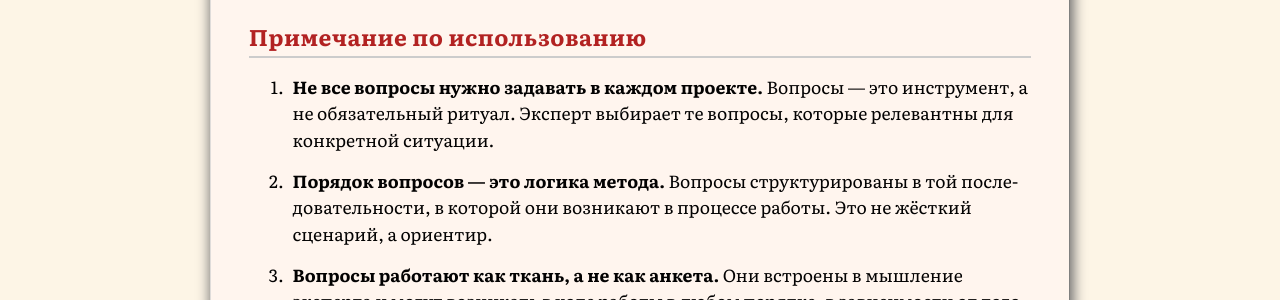
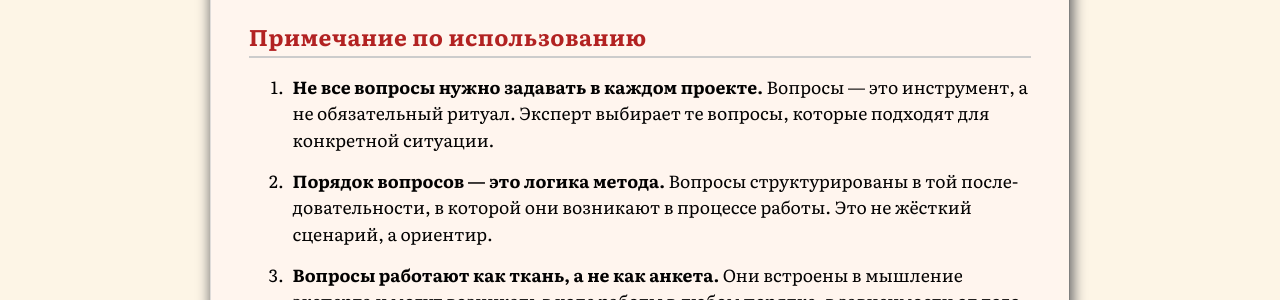
Before and after one commit to SergSi/land-use-art, a Jekyll site: the page built from _posts/2026-01-05-method.md, in a window 1280 px wide and 900 px high, scrolled down 45280 px. Shown: the part 187-487 px from the top of the window. Built offline with Jekyll 4.4.1, drawn with Linux system fonts in a browser that asks for light colours; some web fonts are replaced.

Commit message:
Update 2026-01-05-method.md

```diff
--- a/_posts/2026-01-05-method.md
+++ b/_posts/2026-01-05-method.md
@@ -1763,7 +1763,7 @@ number="Б.1"
 
 ## Примечание по использованию
 
-1. **Не все вопросы нужно задавать в каждом проекте.** Вопросы — это инструмент, а не обязательный ритуал. Эксперт выбирает те вопросы, которые релевантны для конкретной ситуации.
+1. **Не все вопросы нужно задавать в каждом проекте.** Вопросы — это инструмент, а не обязательный ритуал. Эксперт выбирает те вопросы, которые подходят для конкретной ситуации.
 
 2. **Порядок вопросов — это логика метода.** Вопросы структурированы в той последовательности, в которой они возникают в процессе работы. Это не жёсткий сценарий, а ориентир.
 
```
